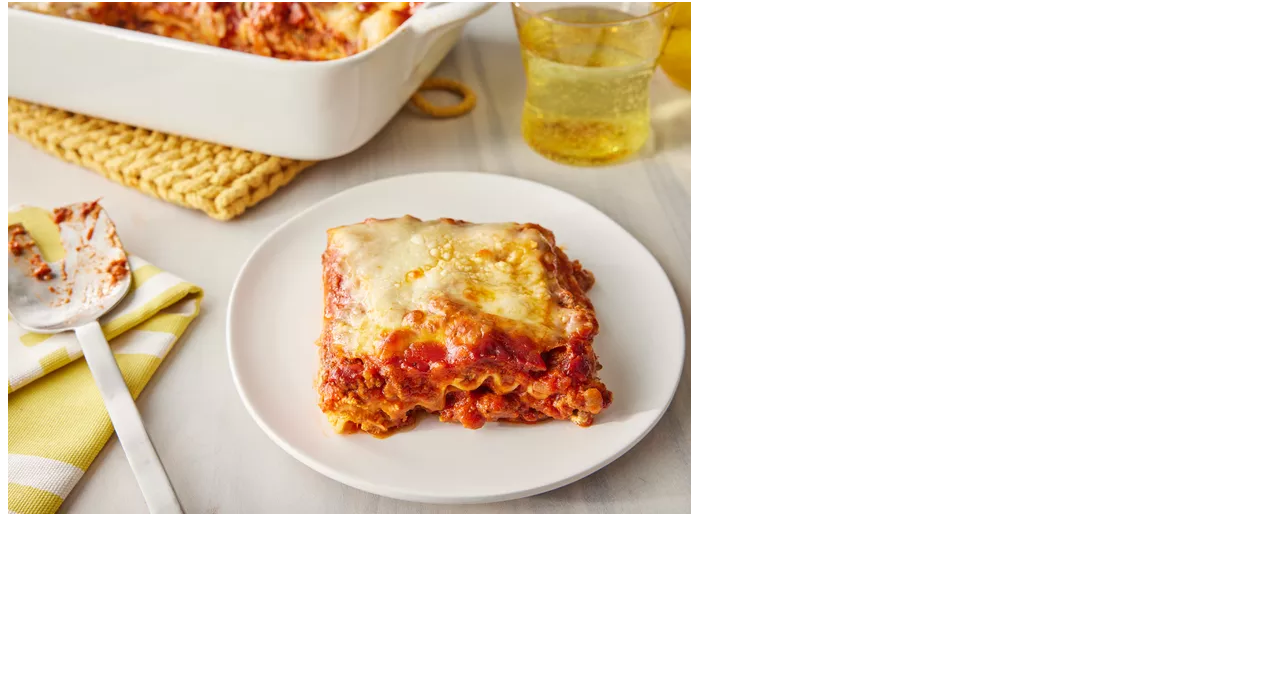
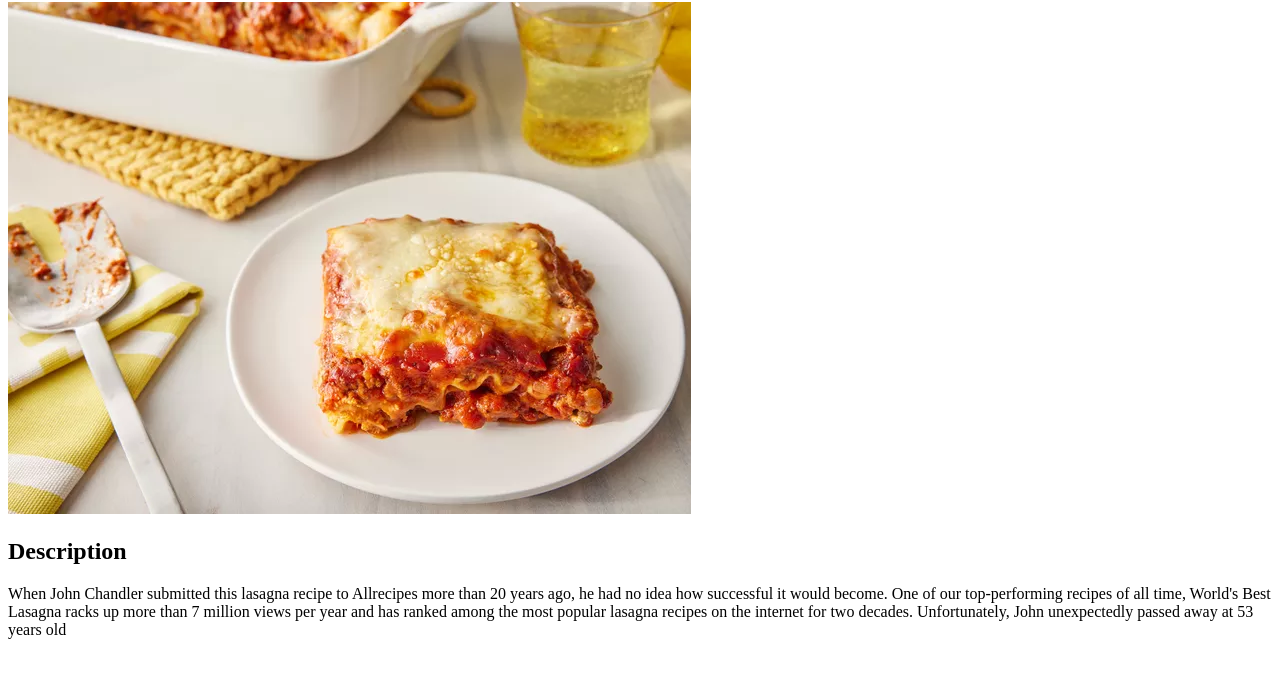
Before and after one commit to Kaka-rcw/odin-recipes, a plain HTML site: page recipes/lasagna.html in a window 1280 px wide. Shown: the part 78-756 px from the top of the page. Drawn offline with Linux system fonts and the light colour scheme.

Commit message:
Add description to the recipe

```diff
--- a/recipes/lasagna.html
+++ b/recipes/lasagna.html
@@ -8,5 +8,9 @@
     <body>
         <h1>World's Best Lasagna</h1>
         <img src="../images/lasagna.jpg" alt="delicious looking lasagna">
+        <h2>Description</h2>
+        <p>
+            When John Chandler submitted this lasagna recipe to Allrecipes more than 20 years ago, he had no idea how successful it would become. One of our top-performing recipes of all time, World's Best Lasagna racks up more than 7 million views per year and has ranked among the most popular lasagna recipes on the internet for two decades. Unfortunately, John unexpectedly passed away at 53 years old
+        </p>
     </body>
 </html>
```
